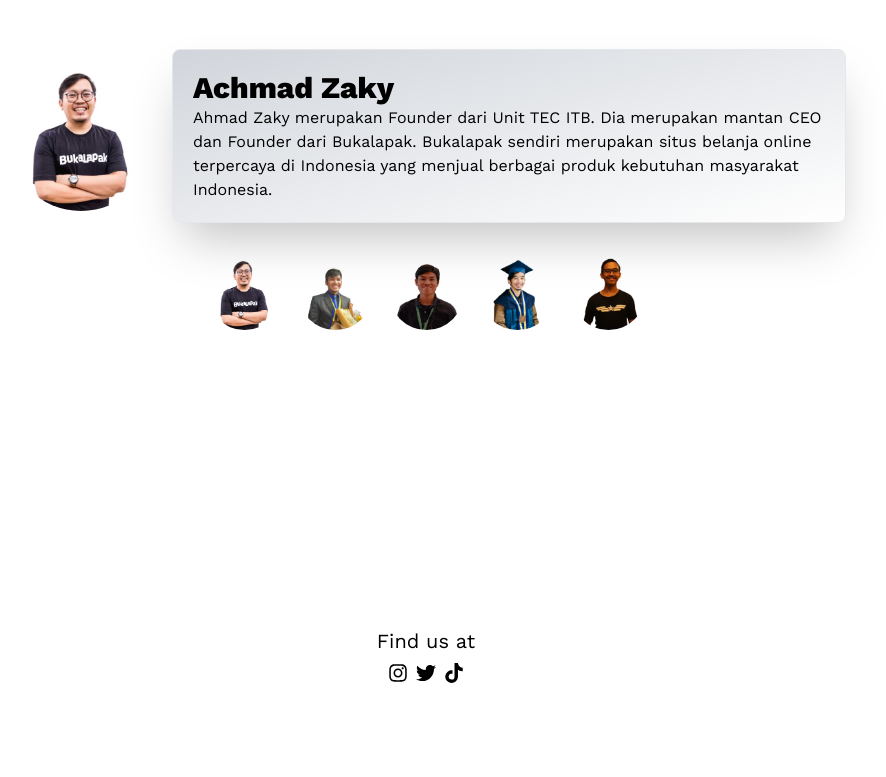
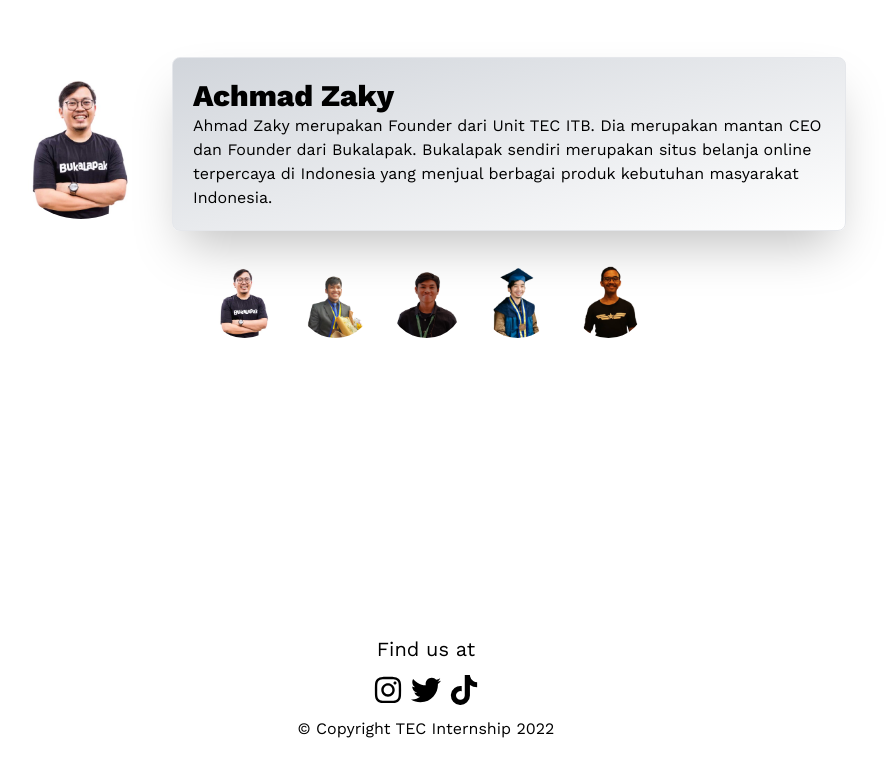
Before and after one commit to TECInternship/Frontend, a Next.js app: page / in a window 1280 px wide. Shown: the part 2619-3396 px from the top of the page, without its empty margins (214-1100 px from the left). Before the commit the page ends 3342 px from the top, so only its background shows below. Built offline with nearby package versions, Linux system fonts and the light colour scheme.

Commit message:
foto n copyright

```diff
--- a/components/Footer.js
+++ b/components/Footer.js
@@ -3,9 +3,9 @@
 
 const Footer = () => {
   return (
-    <div className="flex flex-col justify-center items-center space-y-2">
+    <div className="flex flex-col justify-center items-center space-y-3">
       <div className="text-sm md:text-xl">Find us at</div>
-      <div className="text-base md:text-xl">
+      <div className="text-base md:text-3xl">
         <div className="flex space-x-2">
           <a href="https://instagram.com/tec.ohu" target="blank">
             <FaInstagram />
@@ -17,7 +17,9 @@
             <FaTiktok />
           </a>
         </div>
+
       </div>
+      <div className="flex flex-col justify-center items-center space-y-3">&copy; Copyright TEC Internship 2022</div>
     </div>
   );
 };
--- a/components/SwiperCard.js
+++ b/components/SwiperCard.js
@@ -42,17 +42,17 @@
             <h2 className="text-3xl font-bold text-center mb-5">
               Business Challenge
             </h2>
-            <Card Content={<img src="/panenco.png" width={800} />} />
+            <Card Content={<img src="/panenco.png"  />} />
           </SwiperSlide>
           <SwiperSlide className="flex flex-col items-center ">
             <h2 className="text-3xl font-bold text-center mb-5">
               Company Visit
             </h2>
-            <Card Content={<img src="/grab.jpg" width={500} />} />
+            <Card Content={<img src="/grab.jpg"  />} />
           </SwiperSlide>
           <SwiperSlide className="flex flex-col items-center ">
             <h2 className="text-3xl font-bold text-center mb-5">TEC Night</h2>
-            <Card Content={<img src="/tecnight.jpg" width={500} />} />
+            <Card Content={<img src="/tecnight.jpg"  />} />
           </SwiperSlide>
         </Swiper>
       </div>
```
